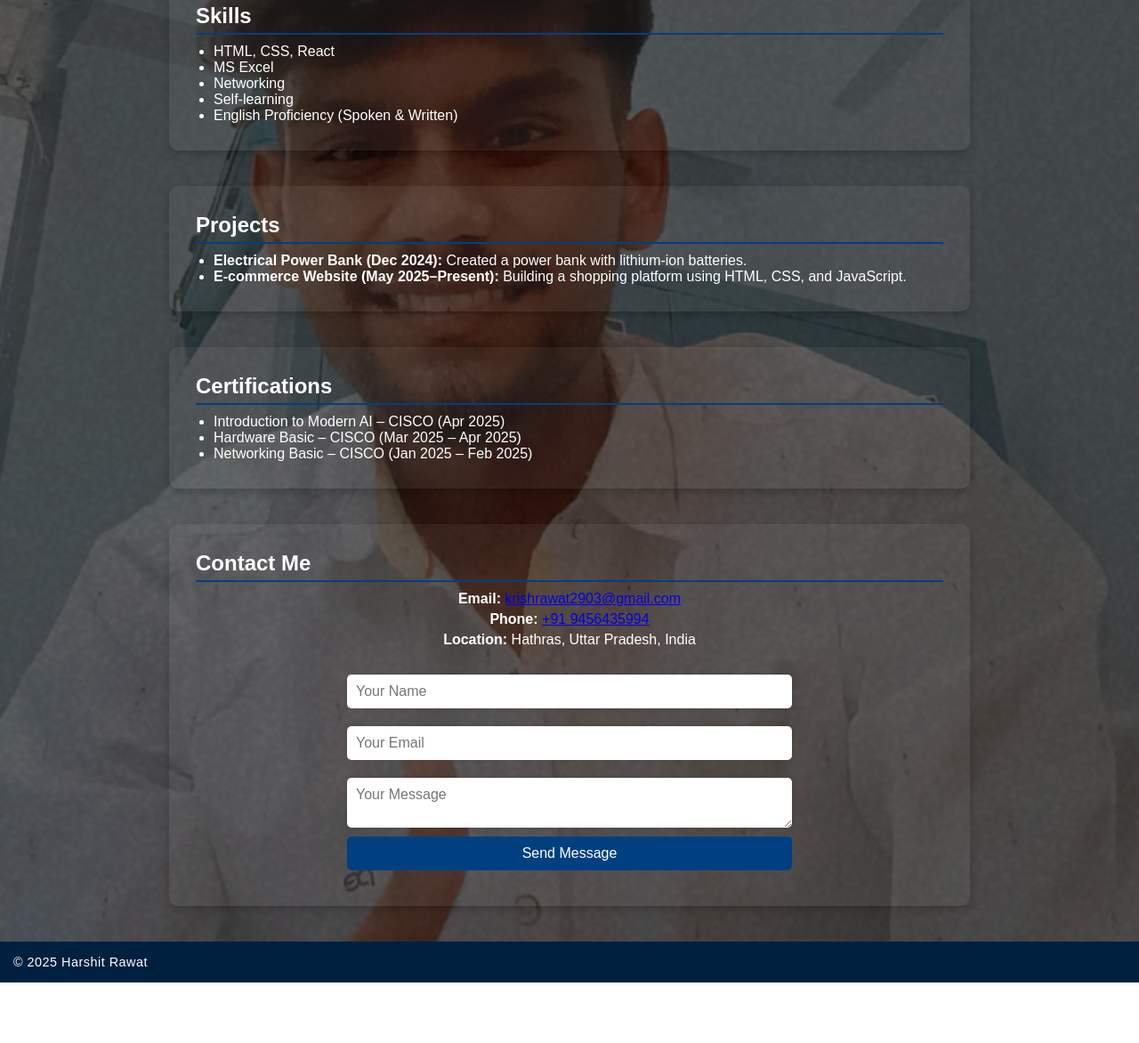
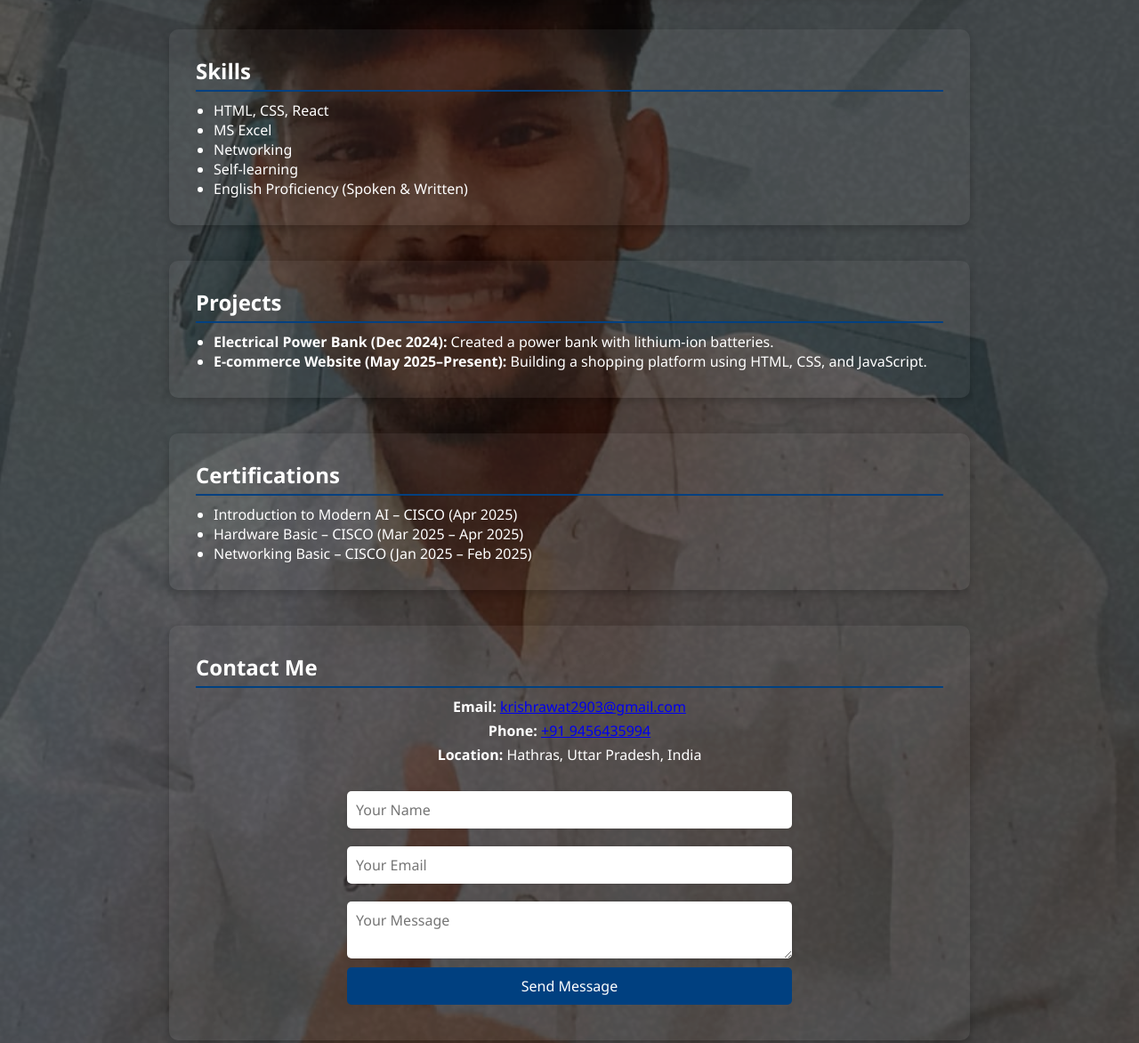
Before and after one commit to krishrawat2903/portfolio1, a plain HTML site: page index.html in a window 1280 px wide. Shown: the part 548-1720 px from the top of the page at 89% size. Before the commit the page ends 1652 px from the top, so only its background shows below. Drawn offline with Linux system fonts and the light colour scheme.

Commit message:
Update style.css

```diff
--- a/style.css
+++ b/style.css
@@ -1,12 +1,13 @@
+/* Base Reset & Font */
 * {
   margin: 0;
   padding: 0;
   box-sizing: border-box;
-  font-family: Arial, sans-serif;
+  font-family: 'Segoe UI', Arial, sans-serif;
 }
+
 body {
   margin: 0;
-  font-family: 'Segoe UI', sans-serif;
   background-image: url('https://github.com/krishrawat2903/portfolio1/blob/main/bg.jpg?raw=true');
   background-size: cover;
   background-position: center;
@@ -15,16 +16,16 @@ body {
   color: white;
 }
 
+/* Dark Overlay on Background */
 body::before {
   content: "";
   position: absolute;
   inset: 0;
-  background: rgba(0, 0, 0, 0.6); /* dark overlay */
+  background: rgba(0, 0, 0, 0.6);
   z-index: -1;
 }
 
-
-
+/* Header */
 header {
   background: #004080;
   color: white;
@@ -32,94 +33,12 @@ header {
   text-align: center;
 }
 
-nav a {
-  margin: 0 15px;
-  color: white;
-  text-decoration: none;
-}
-
-nav a:hover {
-  text-decoration: underline;
-}
-
-section {
-  margin: 40px 0;
-}
-
-h2 {
-  border-bottom: 2px solid #004080;
-  padding-bottom: 5px;
-  margin-bottom: 10px;
-}
-
-ul {
-  list-style: disc;
-  padding-left: 20px;
-}
-
-footer {
-  background-color: #002040;
-  padding: 15px;
-  font-size: 0.9rem;
-  letter-spacing: 0.5px;
-}
-
-/* Contact Form Styling */
-form {
-  display: flex;
-  flex-direction: column;
-  max-width: 500px;
-  margin: 0 auto;
-}
-
-input, textarea {
-  padding: 10px;
-  margin: 10px 0;
-  font-size: 1rem;
-  border: 1px solid #ccc;
-  border-radius: 5px;
-}
-
-button {
-  background-color: #004080;
-  color: white;
-  padding: 10px;
-  border: none;
-  border-radius: 5px;
-  cursor: pointer;
-}
-
-button:hover {
-  background-color: #003060;
-}
-
-#form-message {
-  margin-top: 10px;
-  color: green;
-  font-weight: bold;
-}
-
-/* Animations */
-section {
-  opacity: 0;
-  transform: translateY(30px);
-  transition: all 0.8s ease-out;
-}
-
-section.visible {
-  opacity: 1;
-  transform: translateY(0);
-}
-.contact-info {
-  margin-bottom: 20px;
-  text-align: center;
-}
-
-.contact-info p {
-  margin: 5px 0;
-}
+/* Navigation */
 nav {
   margin-top: 10px;
+  display: flex;
+  flex-wrap: wrap;
+  justify-content: center;
 }
 
 nav a {
@@ -133,11 +52,15 @@ nav a {
 
 nav a:hover {
   background-color: #003060;
+  text-decoration: underline;
 }
+
+/* Hero Section */
 .hero {
   padding: 60px 20px;
   background: linear-gradient(135deg, #004080, #0059b3);
   color: #fff;
+  text-align: center;
 }
 
 .hero h1 {
@@ -149,27 +72,90 @@ nav a:hover {
   font-size: 1.3rem;
   margin-bottom: 20px;
 }
+
+/* Section Styling */
 section {
   background: rgba(255, 255, 255, 0.05);
   padding: 30px;
   margin: 40px auto;
   border-radius: 10px;
   max-width: 900px;
-  box-shadow: 0 4px 10px rgba(0,0,0,0.2);
+  box-shadow: 0 4px 10px rgba(0, 0, 0, 0.2);
+  opacity: 0;
+  transform: translateY(30px);
+  transition: all 0.8s ease-out;
 }
-form input, form textarea {
+
+section.visible {
+  opacity: 1;
+  transform: translateY(0);
+}
+
+h2 {
+  border-bottom: 2px solid #004080;
+  padding-bottom: 5px;
+  margin-bottom: 10px;
+}
+
+/* List Styling */
+ul {
+  list-style: disc;
+  padding-left: 20px;
+}
+
+/* Footer */
+footer {
+  background-color: #002040;
+  padding: 15px;
+  font-size: 0.9rem;
+  letter-spacing: 0.5px;
+  text-align: center;
+}
+
+/* Contact Info */
+.contact-info {
+  margin-bottom: 20px;
+  text-align: center;
+}
+
+.contact-info p {
+  margin: 5px 0;
+}
+
+/* Form Styling */
+form {
+  display: flex;
+  flex-direction: column;
+  max-width: 500px;
+  margin: 0 auto;
+}
+
+form input,
+form textarea {
   background-color: #fff;
   color: #000;
+  padding: 10px;
+  margin: 10px 0;
+  font-size: 1rem;
   border: none;
-  box-shadow: 0 0 5px rgba(0,0,0,0.1);
+  border-radius: 5px;
+  box-shadow: 0 0 5px rgba(0, 0, 0, 0.1);
 }
 
-form input:focus, form textarea:focus {
+form input:focus,
+form textarea:focus {
   outline: 2px solid #004080;
 }
 
+/* Button Styling */
 button {
+  background-color: #004080;
+  color: white;
+  padding: 10px;
   font-size: 1rem;
+  border: none;
+  border-radius: 5px;
+  cursor: pointer;
   transition: background 0.3s ease, transform 0.2s ease;
 }
 
@@ -177,15 +163,18 @@ button:hover {
   background-color: #002040;
   transform: scale(1.05);
 }
+
+/* Form Message */
+#form-message {
+  margin-top: 10px;
+  color: green;
+  font-weight: bold;
+}
+
+/* Responsive Design */
 @media (max-width: 600px) {
   .hero h1 {
     font-size: 2rem;
-  }
-
-  nav {
-    display: flex;
-    flex-wrap: wrap;
-    justify-content: center;
   }
 
   nav a {
```
